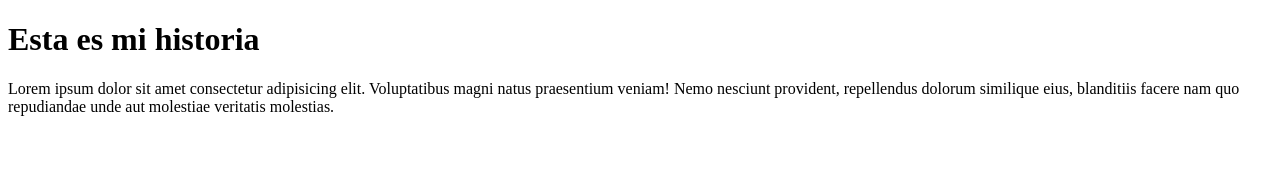
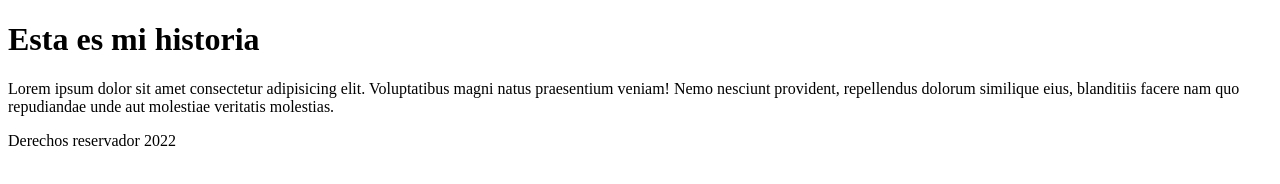
Before and after one commit to ferjoaguilar/seminar-git-and-github, a plain HTML site: page index.html in a window 1280 px wide. Drawn offline with Linux system fonts and the light colour scheme.

Commit message:
my second commit about my story (footer)

```diff
--- a/index.html
+++ b/index.html
@@ -14,5 +14,10 @@
         repellendus dolorum similique eius, blanditiis facere nam quo repudiandae
         unde aut molestiae veritatis molestias.
     </p>
+
+    <footer>
+        <p>Derechos reservador 2022</p>
+    </footer>
+
 </body>
 </html>
```
